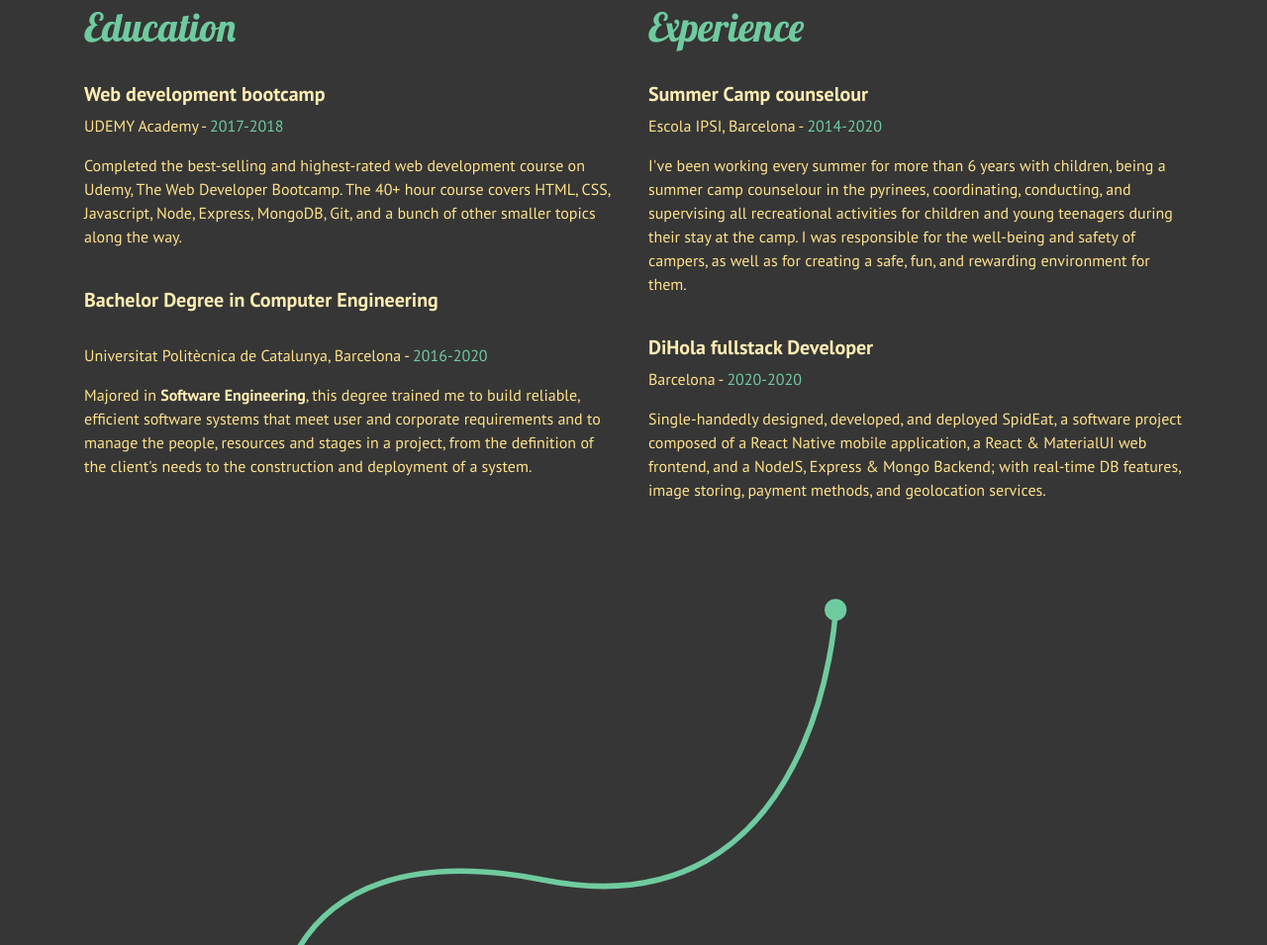
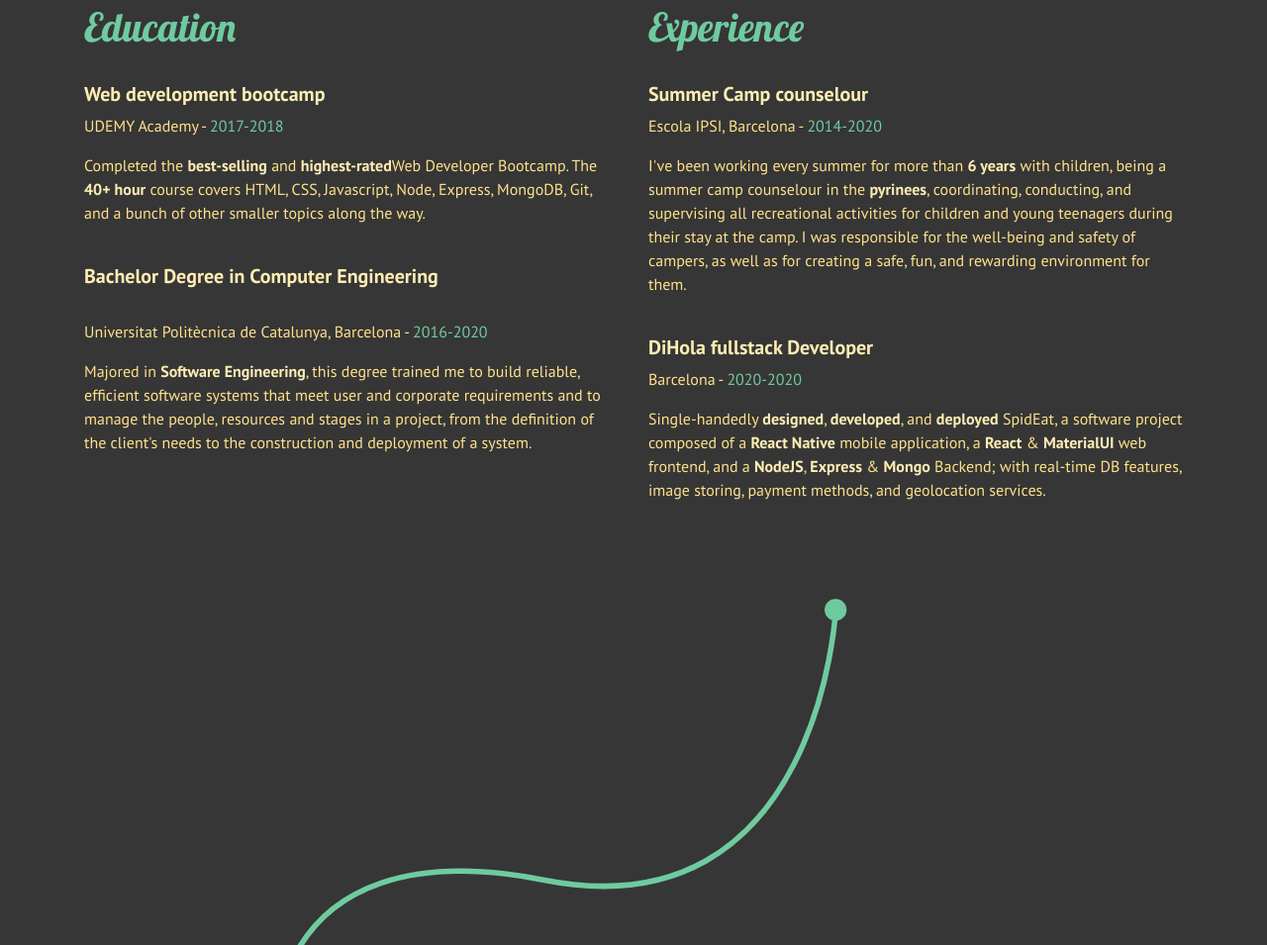
Before and after one commit to PauMateu/Personal-portfolio, a plain HTML site: page html/about.html in a window 1280 px wide. Shown: the part 1282-2237 px from the top of the page at 99% size. Drawn offline with Linux system fonts and the light colour scheme; a script that the page names is missing.

Commit message:
Added highlits

```diff
--- a/html/about.html
+++ b/html/about.html
@@ -46,7 +46,7 @@
                 </h3>
                 <p>UDEMY Academy - <span class="blue">2017-2018</span></p>
                 <p>
-                    Completed the best-selling and highest-rated web development course on Udemy, The Web Developer Bootcamp. The 40+ hour course covers HTML, CSS, Javascript, Node, Express, MongoDB, Git, and a bunch of other smaller topics along the way.
+                    Completed the <span class="bold">best-selling</span> and <span class="bold">highest-rated</span>Web Developer Bootcamp. The <span class="bold">40+ hour</span> course covers HTML, CSS, Javascript, Node, Express, MongoDB, Git, and a bunch of other smaller topics along the way.
                 </p>
                 <br />
                 <h3>
@@ -72,8 +72,8 @@
                 </h3>
                 <p>Escola IPSI, Barcelona - <span class="blue">2014-2020</span></p>
                 <p>
-                    I've been working every summer for more than 6 years with children, being a summer camp
-                     counselour in the pyrinees, coordinating, conducting, and supervising all recreational activities for children and young teenagers during their stay at the camp. I was responsible for the well-being and safety of campers, as well as for creating a safe, fun, and rewarding environment for them.
+                    I've been working every summer for more than <span class="bold">6 years</span> with children, being a summer camp
+                     counselour in the <span class="bold">pyrinees</span>, coordinating, conducting, and supervising all recreational activities for children and young teenagers during their stay at the camp. I was responsible for the well-being and safety of campers, as well as for creating a safe, fun, and rewarding environment for them.
                 </p>
                 <br />
 
@@ -82,7 +82,7 @@
                 </h3>
                 <p>Barcelona - <span class="blue">2020-2020</span></p>
                 <p>
-                    Single-handedly designed, developed, and deployed SpidEat, a software project composed of a React Native mobile application, a React & MaterialUI web frontend, and a NodeJS, Express & Mongo Backend; with real-time DB features, image storing, payment methods, and geolocation services.                 </p>
+                    Single-handedly <span class="bold">designed</span>, <span class="bold">developed</span>, and <span class="bold">deployed</span> SpidEat, a software project composed of a <span class="bold">React Native</span> mobile application, a <span class="bold">React</span> & <span class="bold">MaterialUI</span> web frontend, and a <span class="bold">NodeJS</span>, <span class="bold">Express</span> & <span class="bold">Mongo</span> Backend; with real-time DB features, image storing, payment methods, and geolocation services.                 </p>
             </div>
         </div>
 
```
Also changed, not shown: html/work.html (+7 -5 lines).
